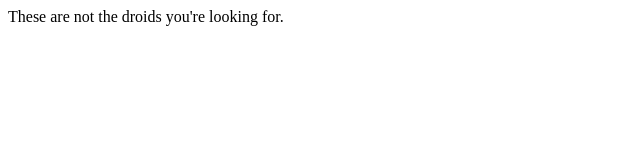
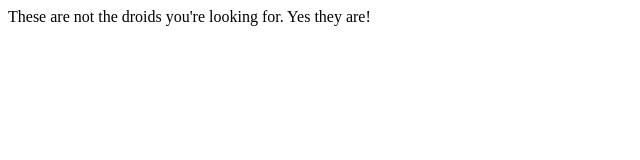
Before and after one commit to kriswill/kriswill.github.com, a plain HTML site: page index.html in a window 1280 px wide. Shown: the whole page, without its empty margins (0-640 px from the left). Drawn offline with Linux system fonts and the light colour scheme.

Commit message:
Updated index.html

```diff
--- a/index.html
+++ b/index.html
@@ -2,5 +2,7 @@
   <head><title>kris.net</title></head>
   <body>
     These are not the droids you're looking for.
+
+    Yes they are!
   </body>
 </html>
```
